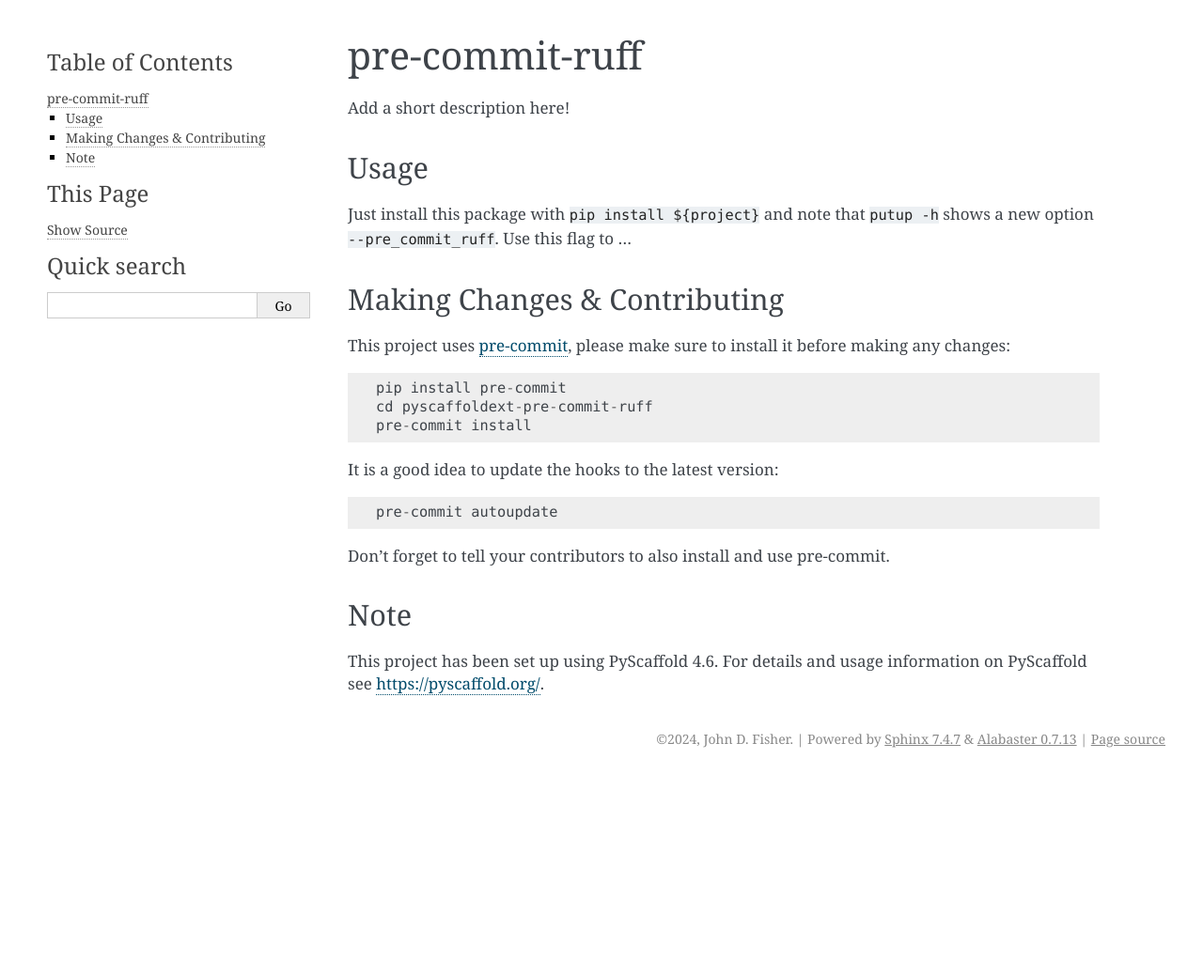
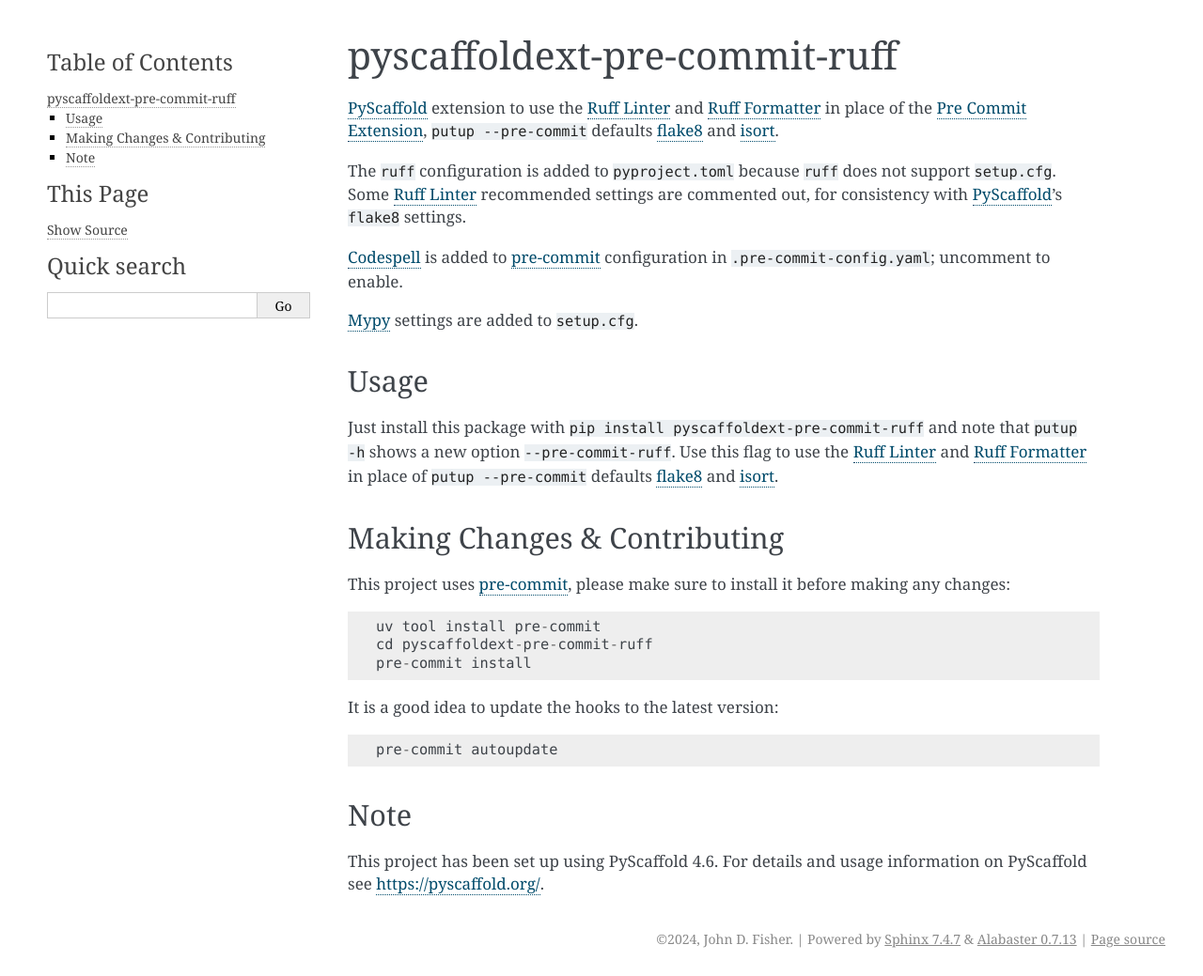
Before and after one commit to jfishe/pyscaffoldext-pre-commit-ruff, a Sphinx documentation site: the page built from docs/readme.rst, in a window 1280 px wide. Shown: the whole page at 94% size. Built offline with Sphinx 7.4.7, drawn with Linux system fonts in a browser that asks for light colours; pages that are not in the unit, such as notebooks, are missing from menus; the version number is read from the project's files by our own code; before the commit the page ends 900 px from its top, so only the background shows below that.

Commit message:
docs(release): version 1.0.0
fix(pre-commit): add pygments dependency to rst-link.

docs(contributing): add
docs(readme): update

```diff
--- a/README.rst
+++ b/README.rst
@@ -1,39 +1,61 @@
-===============
-pre-commit-ruff
-===============
+pyscaffoldext-pre-commit-ruff
+=============================
 
+`PyScaffold`_ extension to use the `Ruff Linter`_ and `Ruff Formatter`_
+in place of the `Pre Commit Extension`_, ``putup --pre-commit`` defaults
+`flake8`_ and `isort`_.
 
-Add a short description here!
+The ``ruff`` configuration is added to ``pyproject.toml`` because
+``ruff`` does not support ``setup.cfg``. Some `Ruff Linter`_ recommended
+settings are commented out, for consistency with `PyScaffold`_'s
+``flake8`` settings.
 
+`Codespell`_ is added to `pre-commit`_ configuration in
+``.pre-commit-config.yaml``; uncomment to enable.
+
+`Mypy`_ settings are added to ``setup.cfg``.
 
 Usage
-=====
+-----
 
-Just install this package with ``pip install ${project}`` and note that ``putup -h`` shows a new option ``--pre_commit_ruff``. Use this flag to ...
-
+Just install this package with
+``pip install pyscaffoldext-pre-commit-ruff`` and note that ``putup -h``
+shows a new option ``--pre-commit-ruff``. Use this flag to use the `Ruff
+Linter`_ and `Ruff Formatter`_ in place of ``putup --pre-commit``
+defaults `flake8`_ and `isort`_.
 
 .. _pyscaffold-notes:
 
 Making Changes & Contributing
-=============================
+-----------------------------
 
-This project uses `pre-commit`_, please make sure to install it before making any
-changes::
+This project uses `pre-commit`_, please make sure to install it before
+making any changes:
 
-    pip install pre-commit
-    cd pyscaffoldext-pre-commit-ruff
-    pre-commit install
+::
 
-It is a good idea to update the hooks to the latest version::
+   uv tool install pre-commit
+   cd pyscaffoldext-pre-commit-ruff
+   pre-commit install
 
-    pre-commit autoupdate
+It is a good idea to update the hooks to the latest version:
 
-Don't forget to tell your contributors to also install and use pre-commit.
+::
 
-.. _pre-commit: https://pre-commit.com/
+   pre-commit autoupdate
 
 Note
-====
+----
 
 This project has been set up using PyScaffold 4.6. For details and usage
 information on PyScaffold see https://pyscaffold.org/.
+
+.. _PyScaffold: https://pyscaffold.org/
+.. _Ruff Linter: https://docs.astral.sh/ruff/linter/
+.. _Ruff Formatter: https://docs.astral.sh/ruff/formatter/
+.. _Pre Commit Extension: https://pyscaffold.org/en/stable/features.html#pre-commit-hooks
+.. _flake8: https://flake8.pycqa.org/
+.. _isort: https://pycqa.github.io/isort/
+.. _Codespell: https://github.com/codespell-project/codespell
+.. _pre-commit: https://pre-commit.com/
+.. _Mypy: https://mypy.readthedocs.io/
--- a/environment.yml
+++ b/environment.yml
@@ -4,6 +4,6 @@
   - defaults
 dependencies:
   - pip
-  - python[version='<3.12']
+  - python # [version='<3.12']
   - pip:
     - -e .[testing]
```
Also changed, not shown: CHANGELOG.rst (+53 -6 lines), CONTRIBUTING.rst (+340 -4 lines), docs/index.rst (+0 -18 lines), .pre-commit-config.yaml.
